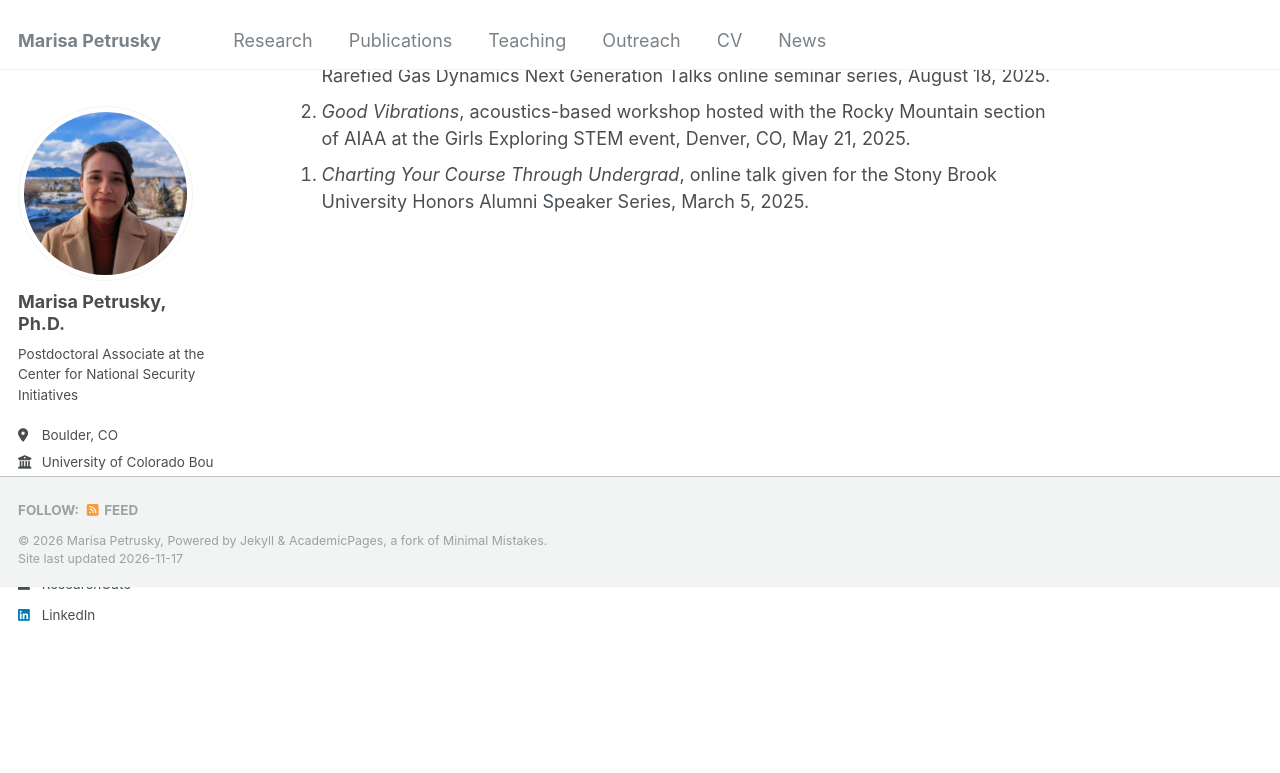
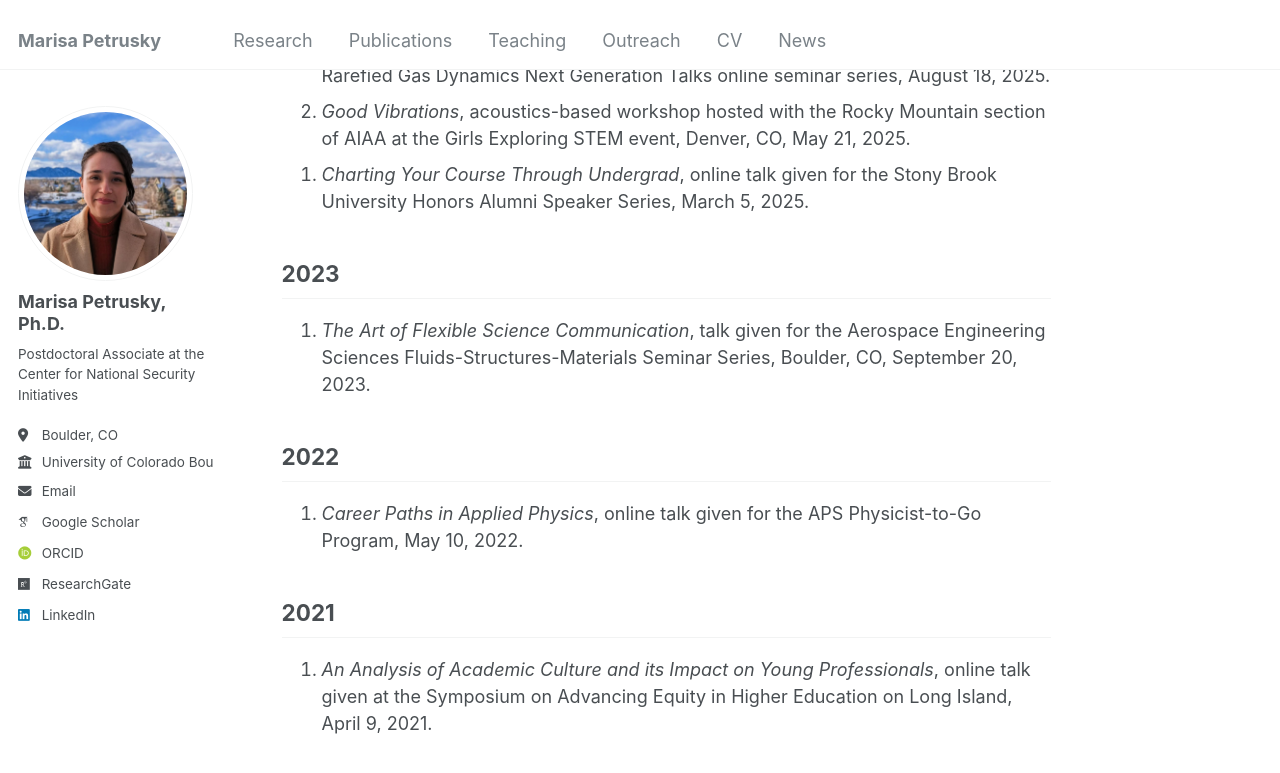
Before and after one commit to marisapetrusky/marisapetrusky.github.io, a Jekyll site: the page built from _pages/outreach.html, in a window 1280 px wide and 900 px high, scrolled down 984 px. Shown: the top 773 px of the window. Built offline with Jekyll 4.4.1, drawn with Linux system fonts in a browser that asks for light colours; some web fonts are replaced.

Commit message:
Update outreach.html

```diff
--- a/_pages/outreach.html
+++ b/_pages/outreach.html
@@ -27,3 +27,19 @@ redirect_from:
   <li value="2"> <i>Good Vibrations</i>, acoustics-based workshop hosted with the Rocky Mountain section of AIAA at the Girls Exploring STEM event, Denver, CO, May 21, 2025.
   <li value="1"> <i>Charting Your Course Through Undergrad</i>, online talk given for the Stony Brook University Honors Alumni Speaker Series, March 5, 2025.
 </ol>
+
+<h2>2023</h2>
+<ol>
+  <li value="1"> <i>The Art of Flexible Science Communication</i>, talk given for the Aerospace Engineering Sciences Fluids-Structures-Materials
+Seminar Series, Boulder, CO, September 20, 2023.
+</ol>
+
+<h2>2022</h2>
+<ol>
+  <li value="1"> <i>Career Paths in Applied Physics</i>, online talk given for the APS Physicist-to-Go Program, May 10, 2022.
+</ol>
+
+<h2>2021</h2>
+<ol>
+  <li value="1"> <i>An Analysis of Academic Culture and its Impact on Young Professionals</i>, online talk given at the Symposium on Advancing Equity in Higher Education on Long Island, April 9, 2021.
+</ol>
```
